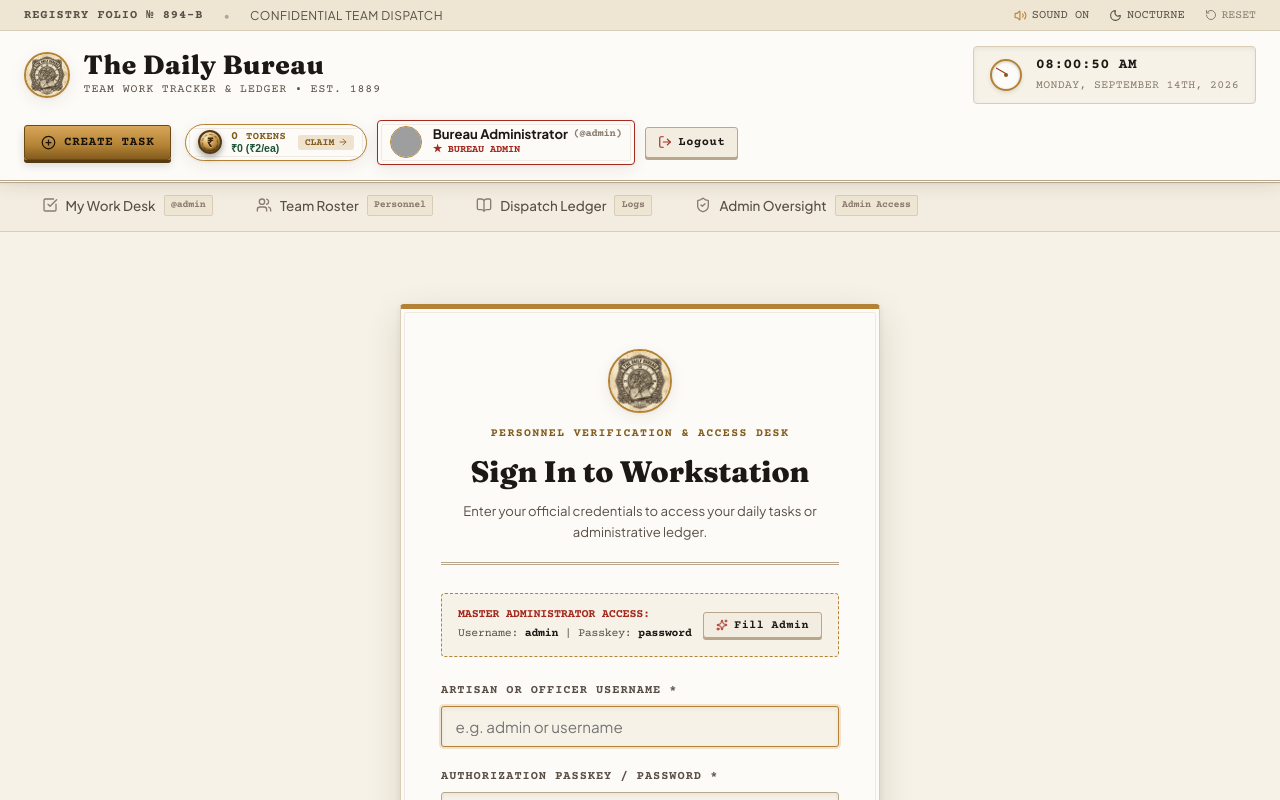
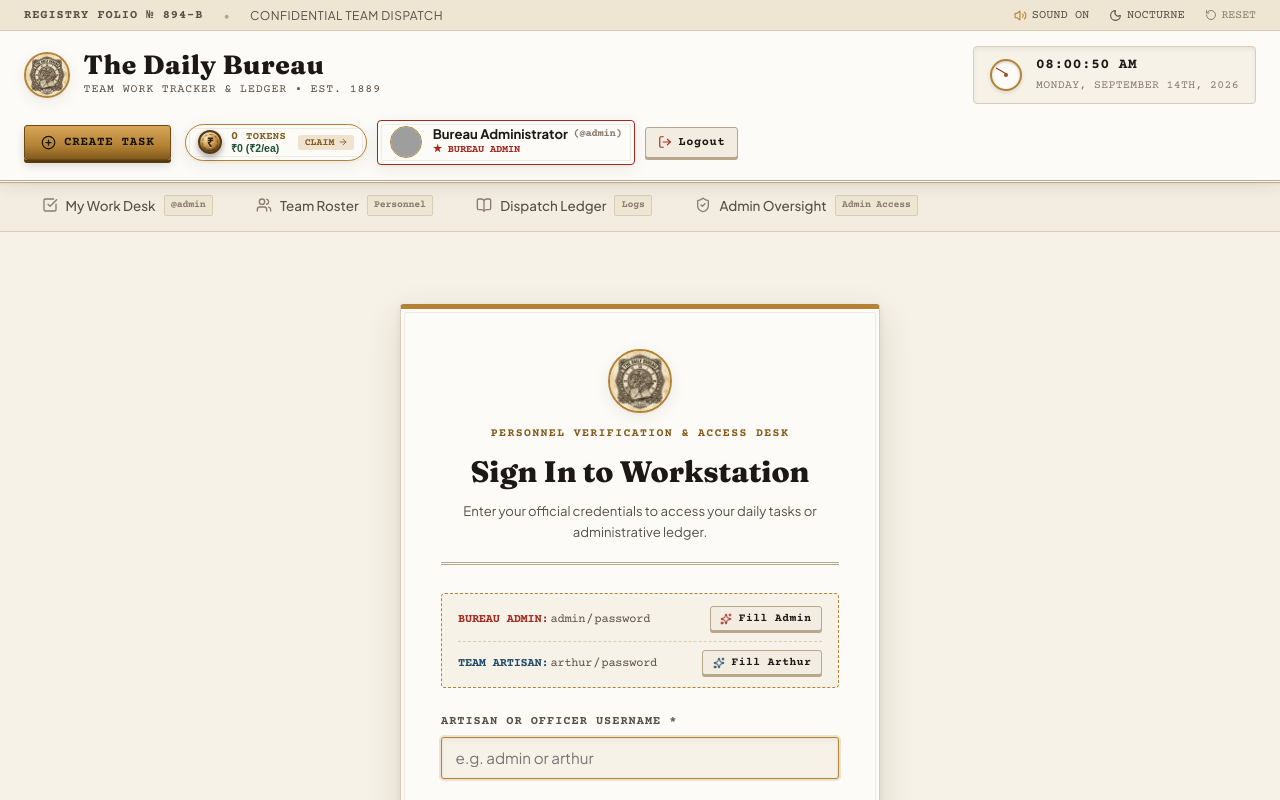
Before and after one commit to xf-jeeva/Productivity-Tracker, a Next.js app: page /login in a window 1280 px wide. Shown: the top 800 px of the page. Built offline with nearby package versions, Linux system fonts and the light colour scheme; grey boxes are pictures that could not be loaded.

Commit message:
fix: remove _redirects file causing infinite loop error on Cloudflare Workers deployment

```diff
--- a/src/app/login/page.tsx
+++ b/src/app/login/page.tsx
@@ -101,7 +101,7 @@ export default function LoginPage() {
           </p>
         </div>
 
-        {/* Default Bureau Administrator Key Indicator */}
+        {/* Quick Fill Preset Credentials */}
         <div
           style={{
             backgroundColor: 'var(--bg-parchment)',
@@ -110,29 +110,50 @@ export default function LoginPage() {
             padding: '0.75rem 1rem',
             marginBottom: '1.5rem',
             display: 'flex',
-            alignItems: 'center',
-            justifyContent: 'space-between',
-            flexWrap: 'wrap',
-            gap: '0.5rem',
+            flexDirection: 'column',
+            gap: '0.65rem',
           }}
         >
+          <div style={{ fontSize: '0.75rem', color: 'var(--ink-secondary)', display: 'flex', alignItems: 'center', justifyContent: 'space-between', flexWrap: 'wrap', gap: '0.5rem' }}>
             <div>
-            <div className="typewriter-text" style={{ fontSize: '0.74rem', fontWeight: 700, color: 'var(--stamp-red)' }}>
-              MASTER ADMINISTRATOR ACCESS:
-            </div>
-            <div className="typewriter-text" style={{ fontSize: '0.72rem', color: 'var(--ink-secondary)' }}>
-              Username: <strong style={{ color: 'var(--ink-primary)' }}>admin</strong> | Passkey: <strong style={{ color: 'var(--ink-primary)' }}>password</strong>
-            </div>
+              <span className="typewriter-text" style={{ fontWeight: 700, color: 'var(--stamp-red)' }}>
+                BUREAU ADMIN:
+              </span>{' '}
+              <span className="typewriter-text">admin</span> / <span className="typewriter-text">password</span>
             </div>
             <button
               type="button"
               onClick={handleFillAdmin}
               className="btn-parchment"
-            style={{ padding: '0.35rem 0.75rem', fontSize: '0.72rem' }}
+              style={{ padding: '0.3rem 0.6rem', fontSize: '0.7rem' }}
             >
               <Sparkles size={12} style={{ color: 'var(--stamp-red)' }} />
               <span>Fill Admin</span>
             </button>
+          </div>
+
+          <div style={{ borderTop: '1px dashed var(--border-sepia)', paddingTop: '0.5rem', fontSize: '0.75rem', color: 'var(--ink-secondary)', display: 'flex', alignItems: 'center', justifyContent: 'space-between', flexWrap: 'wrap', gap: '0.5rem' }}>
+            <div>
+              <span className="typewriter-text" style={{ fontWeight: 700, color: 'var(--stamp-blue)' }}>
+                TEAM ARTISAN:
+              </span>{' '}
+              <span className="typewriter-text">arthur</span> / <span className="typewriter-text">password</span>
+            </div>
+            <button
+              type="button"
+              onClick={() => {
+                playTypewriterClick();
+                setUsername('arthur');
+                setPassword('password');
+                setErrorMsg('');
+              }}
+              className="btn-parchment"
+              style={{ padding: '0.3rem 0.6rem', fontSize: '0.7rem' }}
+            >
+              <Sparkles size={12} style={{ color: 'var(--stamp-blue)' }} />
+              <span>Fill Arthur</span>
+            </button>
+          </div>
         </div>
 
         {/* Error Alert */}
@@ -165,7 +186,7 @@ export default function LoginPage() {
               required
               value={username}
               onChange={(e) => setUsername(e.target.value)}
-              placeholder="e.g. admin or username"
+              placeholder="e.g. admin or arthur"
               className="vintage-input"
               autoFocus
             />
```
Also changed, not shown: 1 other file (tests, documents, lock files or other folders). Lines whose indentation alone changed are shown as unchanged.
